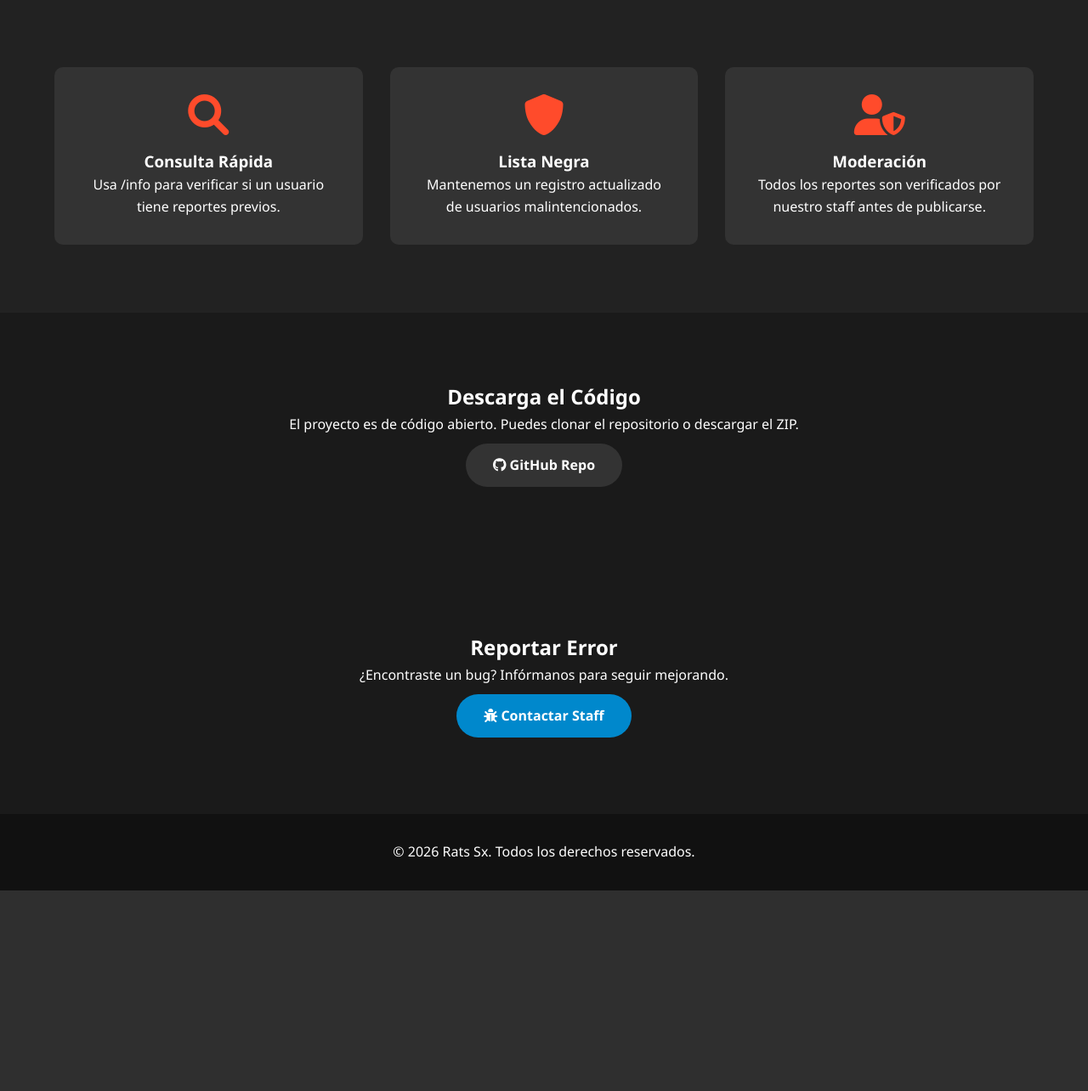
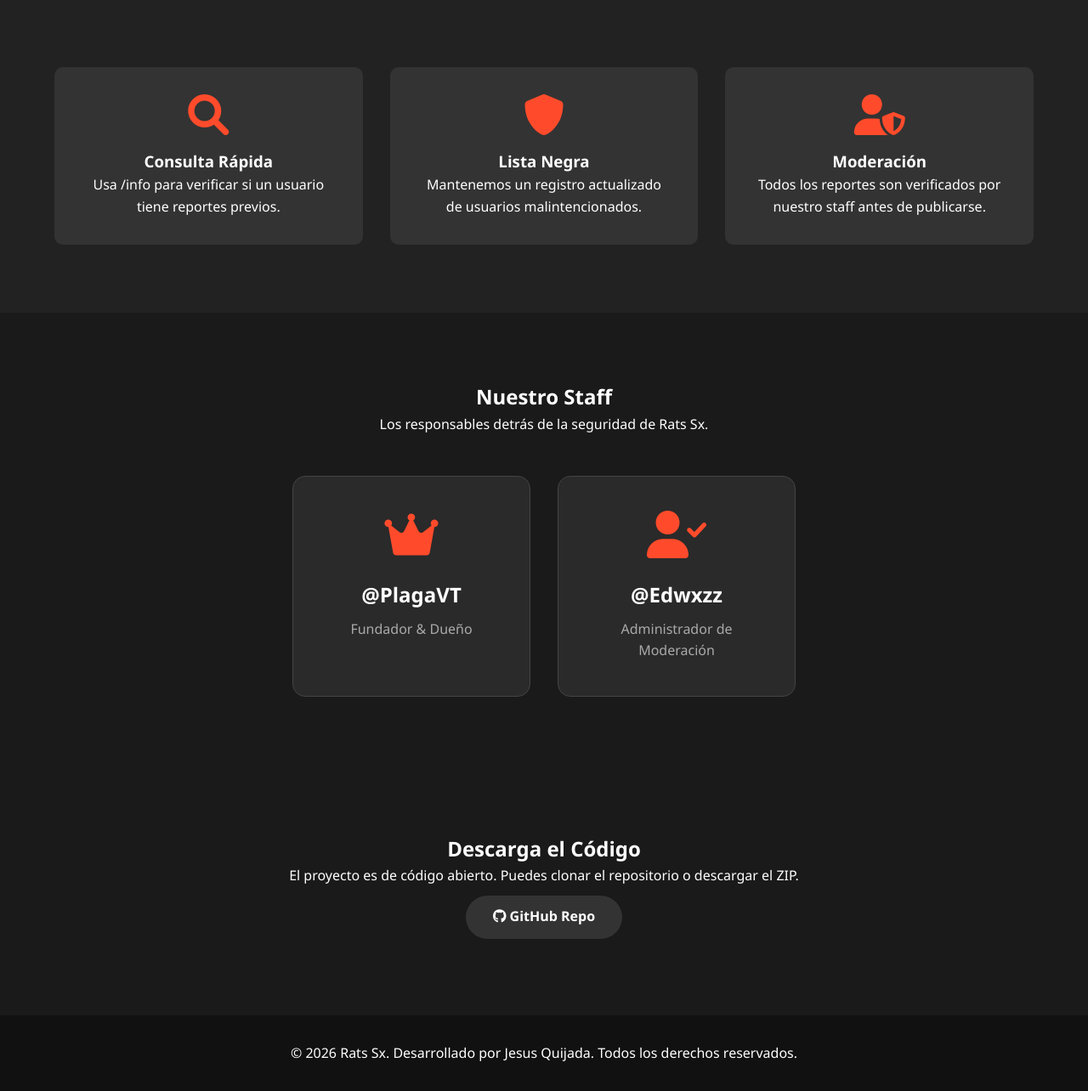
Before and after one commit to JesusQuijada34/rats-sx-bot, a Flask app: page / in a window 1280 px wide. Shown: the part 801-2085 px from the top of the page at 85% size. Before the commit the page ends 1849 px from the top, so only its background shows below. Run offline with Flask 3, Linux system fonts and the light colour scheme; parts of the project's set-up code (start-up, migrations or seed data) failed here and were passed over.

Commit message:
Add multi-admin support and update staff section in bot and website

```diff
--- a/app.py
+++ b/app.py
@@ -20,12 +20,12 @@ load_dotenv()
 
 # Configuración desde entorno
 TOKEN = os.getenv("TELEGRAM_TOKEN")
-ADMIN_ID = int(os.getenv("ADMIN_ID", "0"))
-ADMIN_USERNAME = os.getenv("ADMIN_USERNAME", "@PlagaVT")
+# Soporte para múltiples IDs de Admin (separados por comas)
+ADMIN_IDS = [int(i.strip()) for i in os.getenv("ADMIN_IDS", "0").split(",") if i.strip().isdigit()]
+STAFF_INFO = os.getenv("STAFF_INFO", "@PlagaVT, @Edwxzz")
 CANAL_URL = os.getenv("CANAL_URL", "https://t.me/Ratssx")
 GRUPO_URL = os.getenv("GRUPO_URL", "https://t.me/+S3afbQ2tUqQwYWMx")
 
-# IDs de Chat (pueden ser numéricos para privados)
 def get_chat_id(env_var):
     val = os.getenv(env_var)
     if val and (val.startswith("-") or val.isdigit()):
@@ -72,7 +72,7 @@ async def show_commands(update: Update, context: ContextTypes.DEFAULT_TYPE):
     else: await update.message.reply_text(text)
 
 async def show_staff(update: Update, context: ContextTypes.DEFAULT_TYPE):
-    text = f"Staff 👤\nAdministrador/Dueño: {ADMIN_USERNAME}"
+    text = f"Staff 👤\nColaboradores Oficiales:\n{STAFF_INFO}\n\nDueño: @PlagaVT"
     query = update.callback_query
     if query: await query.answer(); await query.edit_message_text(text)
     else: await update.message.reply_text(text)
@@ -162,17 +162,28 @@ async def get_pruebas(update: Update, context: ContextTypes.DEFAULT_TYPE):
     admin_kb = [[InlineKeyboardButton("✅ Aprobar", callback_data=f"appr_{update.effective_user.id}"),
                  InlineKeyboardButton("❌ Rechazar", callback_data=f"rejc_{update.effective_user.id}")]]
 
-    await context.bot.send_photo(
-        chat_id=ADMIN_ID,
-        photo=data['foto_id'],
-        caption=f"🔔 NUEVO REPORTE\nDe: @{data['reporter_name']}\nRata: {data['rata_id']}\nContexto: {data['contexto']}\nBanca: {data['banca']}",
-        reply_markup=InlineKeyboardMarkup(admin_kb)
-    )
+    # Enviar a TODOS los administradores
+    for admin_id in ADMIN_IDS:
+        try:
+            await context.bot.send_photo(
+                chat_id=admin_id,
+                photo=data['foto_id'],
+                caption=f"🔔 NUEVO REPORTE\nDe: @{data['reporter_name']}\nRata: {data['rata_id']}\nContexto: {data['contexto']}\nBanca: {data['banca']}",
+                reply_markup=InlineKeyboardMarkup(admin_kb)
+            )
+        except Exception as e:
+            logging.error(f"No se pudo enviar reporte al admin {admin_id}: {e}")
+
     await update.message.reply_text("✅ Reporte enviado a moderación. Se te notificará el resultado.")
     return ConversationHandler.END
 
 async def moderation(update: Update, context: ContextTypes.DEFAULT_TYPE):
     query = update.callback_query
+    # Verificar si el que pulsa el botón es admin
+    if query.from_user.id not in ADMIN_IDS:
+        await query.answer("No tienes permisos para moderar.", show_alert=True)
+        return
+
     action, reporter_id = query.data.split("_")
     data = context.bot_data.get(f"rep_{reporter_id}")
 
@@ -181,7 +192,6 @@ async def moderation(update: Update, context: ContextTypes.DEFAULT_TYPE):
         return
 
     if action == "appr":
-        # Guardar en DB
         rata_id = data['rata_id'] if data['rata_id'].isdigit() else 0
         report_id = db.add_report(
             scammer_id=rata_id,
@@ -190,7 +200,7 @@ async def moderation(update: Update, context: ContextTypes.DEFAULT_TYPE):
             context=data['contexto'],
             bank_details=data['banca'],
             reporter_id=int(reporter_id),
-            approver_id=ADMIN_ID,
+            approver_id=query.from_user.id,
             proof_photo_id=data['foto_id']
         )
 
@@ -203,25 +213,23 @@ async def moderation(update: Update, context: ContextTypes.DEFAULT_TYPE):
             "🏦 DATOS BANCARIOS\n"
             f"└ ℹ️ Banca: {data['banca']}\n\n"
             "REPORTE APROBADO\n"
-            f"├ Aprobó {ADMIN_USERNAME}\n"
+            f"├ Aprobó @{query.from_user.username or query.from_user.first_name}\n"
             f"└ Reportó @{data['reporter_name']}"
         )
 
-        # Publicar en Canal
         if CANAL_CHAT_ID:
             try: await context.bot.send_photo(chat_id=CANAL_CHAT_ID, photo=data['foto_id'], caption=public_text)
             except Exception as e: logging.error(f"Error canal: {e}")
 
-        # Publicar en Grupo
         if GRUPO_CHAT_ID:
             try: await context.bot.send_photo(chat_id=GRUPO_CHAT_ID, photo=data['foto_id'], caption=public_text)
             except Exception as e: logging.error(f"Error grupo: {e}")
 
         await context.bot.send_message(chat_id=reporter_id, text="✅ Tu reporte ha sido aprobado.")
-        await query.edit_message_caption("✅ Aprobado.")
+        await query.edit_message_caption(f"✅ Aprobado por @{query.from_user.username or query.from_user.first_name}")
     else:
         await context.bot.send_message(chat_id=reporter_id, text="❌ Tu reporte ha sido rechazado.")
-        await query.edit_message_caption("❌ Rechazado.")
+        await query.edit_message_caption(f"❌ Rechazado por @{query.from_user.username or query.from_user.first_name}")
 
     if f"rep_{reporter_id}" in context.bot_data:
         del context.bot_data[f"rep_{reporter_id}"]
@@ -233,7 +241,8 @@ app = Flask(__name__)
 
 @app.route('/')
 def index():
-    return render_template('index.html')
+    # Pasar info de staff al template si es necesario
+    return render_template('index.html', staff=STAFF_INFO)
 
 @app.route('/style.css')
 def styles():
--- a/style.css
+++ b/style.css
@@ -157,3 +157,46 @@ footer {
         font-size: 2.5rem;
     }
 }
+
+.staff-section {
+    padding: 5rem 5%;
+    text-align: center;
+    background: var(--dark);
+}
+
+.staff-container {
+    display: flex;
+    justify-content: center;
+    gap: 2rem;
+    flex-wrap: wrap;
+    margin-top: 3rem;
+}
+
+.staff-card {
+    background: #2a2a2a;
+    padding: 2.5rem;
+    border-radius: 15px;
+    width: 280px;
+    border: 1px solid #444;
+    transition: 0.3s;
+}
+
+.staff-card:hover {
+    border-color: var(--primary);
+    transform: translateY(-5px);
+}
+
+.staff-card i {
+    font-size: 3.5rem;
+    color: var(--primary);
+    margin-bottom: 1.5rem;
+}
+
+.staff-card h3 {
+    font-size: 1.5rem;
+    margin-bottom: 0.5rem;
+}
+
+.staff-card p {
+    color: #aaa;
+}
--- a/templates/index.html
+++ b/templates/index.html
@@ -13,8 +13,8 @@
             <div class="logo">Rats Sx</div>
             <ul>
                 <li><a href="#home">Inicio</a></li>
+                <li><a href="#staff">Staff</a></li>
                 <li><a href="#download">Descargar</a></li>
-                <li><a href="#report">Reportar</a></li>
             </ul>
         </nav>
     </header>
@@ -48,20 +48,31 @@
         </div>
     </section>
 
+    <section id="staff" class="staff-section">
+        <h2>Nuestro Staff</h2>
+        <p>Los responsables detrás de la seguridad de Rats Sx.</p>
+        <div class="staff-container">
+            <div class="staff-card">
+                <i class="fas fa-crown"></i>
+                <h3>@PlagaVT</h3>
+                <p>Fundador & Dueño</p>
+            </div>
+            <div class="staff-card">
+                <i class="fas fa-user-check"></i>
+                <h3>@Edwxzz</h3>
+                <p>Administrador de Moderación</p>
+            </div>
+        </div>
+    </section>
+
     <section id="download" class="download-section">
         <h2>Descarga el Código</h2>
         <p>El proyecto es de código abierto. Puedes clonar el repositorio o descargar el ZIP.</p>
-        <a href="https://github.com/usuario/rats-sx-bot" class="btn github"><i class="fab fa-github"></i> GitHub Repo</a>
-    </section>
-
-    <section id="report" class="report-section">
-        <h2>Reportar Error</h2>
-        <p>¿Encontraste un bug? Infórmanos para seguir mejorando.</p>
-        <a href="https://t.me/PlagaVT" class="btn report"><i class="fas fa-bug"></i> Contactar Staff</a>
+        <a href="https://github.com/JesusQuijada34/rats-sx-bot" class="btn github"><i class="fab fa-github"></i> GitHub Repo</a>
     </section>
 
     <footer>
-        <p>&copy; 2026 Rats Sx. Todos los derechos reservados.</p>
+        <p>&copy; 2026 Rats Sx. Desarrollado por Jesus Quijada. Todos los derechos reservados.</p>
     </footer>
 </body>
 </html>
```
Also changed, not shown: 1 other file.
